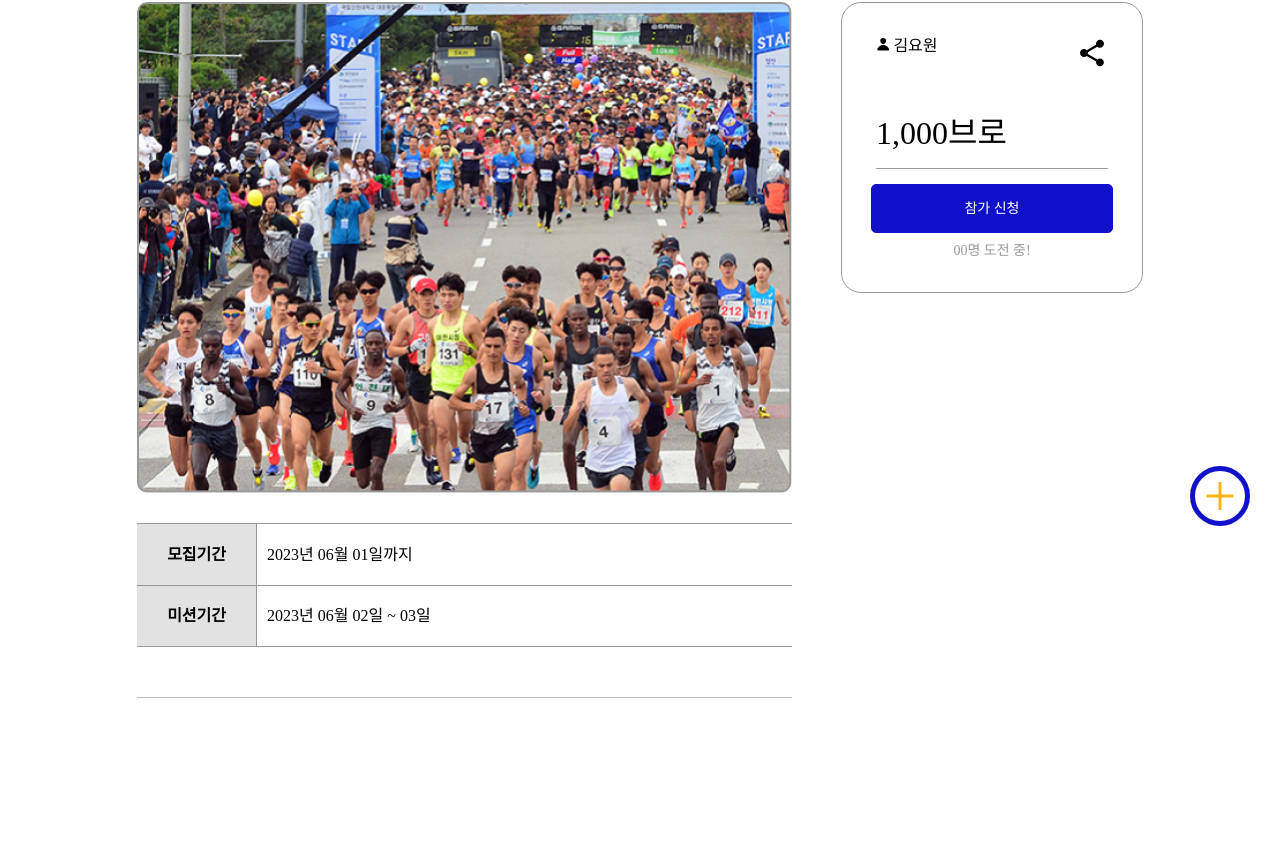
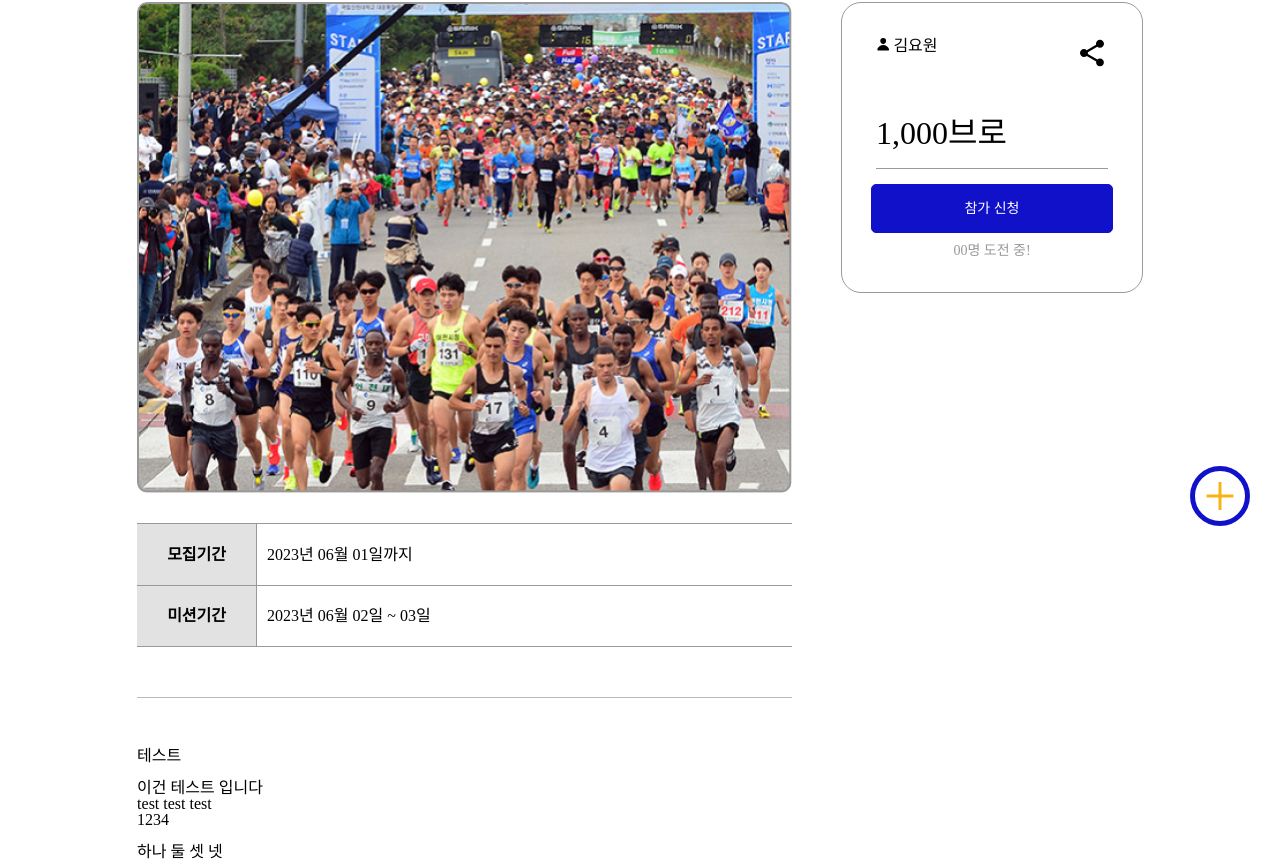
Before and after one commit to Block-Fighters/missionbrothers-client, a React (Create React App) app: page /missionDetail in a window 1280 px wide. Shown: the part 244-1104 px from the top of the page. Before the commit the page ends 942 px from the top, so only its background shows below. Built offline with nearby package versions, Linux system fonts and the light colour scheme; a small style sheet from the web is missing; the HTML template or start-up script is replaced by a standard one; a web font is replaced by a local one.

Commit message:
[#49] style : Detail 페이지 텍스트 추가

```diff
--- a/src/pages/Detail/MissionDetail.jsx
+++ b/src/pages/Detail/MissionDetail.jsx
@@ -16,7 +16,7 @@ import JoinSticky from '../../components/Join/JoinSticky';
 import img from '../../assets/MissionImg/Running.png';
 
 function MissionDetail() {
- const detailDate =   {
+  const detailDate = {
     type: '운동', // 주제
     title: '마라톤 같이 뛰어요!', // 제목
     recruitmentPeriod: '2023년 06월 01일까지', // 모집기간
@@ -49,20 +49,28 @@ function MissionDetail() {
                 </$Table2>
               </div>
               <div>
-                <$Table1 style={{borderBottom : '1px solid #999999'}}>
+                <$Table1 style={{ borderBottom: '1px solid #999999' }}>
                   <$TableText1>미션기간</$TableText1>
                 </$Table1>
-                <$Table2 style={{borderBottom : '1px solid #999999'}}>
+                <$Table2 style={{ borderBottom: '1px solid #999999' }}>
                   <$TableText2>{detailDate.missionPeriod}</$TableText2>
                 </$Table2>
               </div>
-              <$Line style={ {paddingTop : '50px',width:'655px', color :'#BABABA'}}></$Line>
+              <$Line
+                style={{ paddingTop: '50px', width: '655px', color: '#BABABA' }}
+              ></$Line>
+              <div style={{ marginTop: '50px' }}>
+                {React.createElement('div', {
+                  dangerouslySetInnerHTML: { __html: detailDate.rule },
+                })}
+              </div>
             </div>
           </$LeftDiv>
-          <JoinSticky/>
+          <JoinSticky />
         </$TotalDiv>
       </div>
-</div>
-)};
+    </div>
+  );
+}
 
 export default MissionDetail;
```
